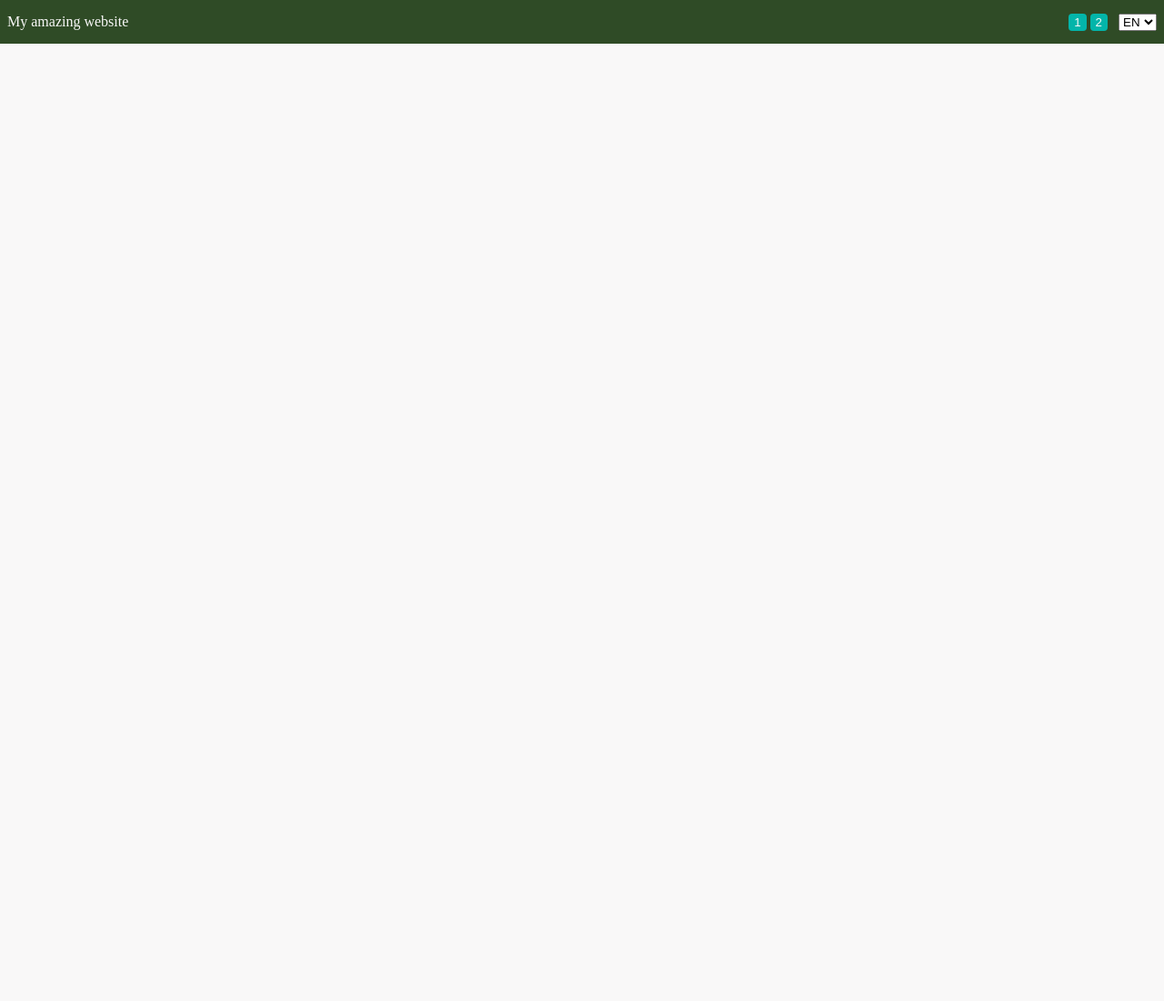
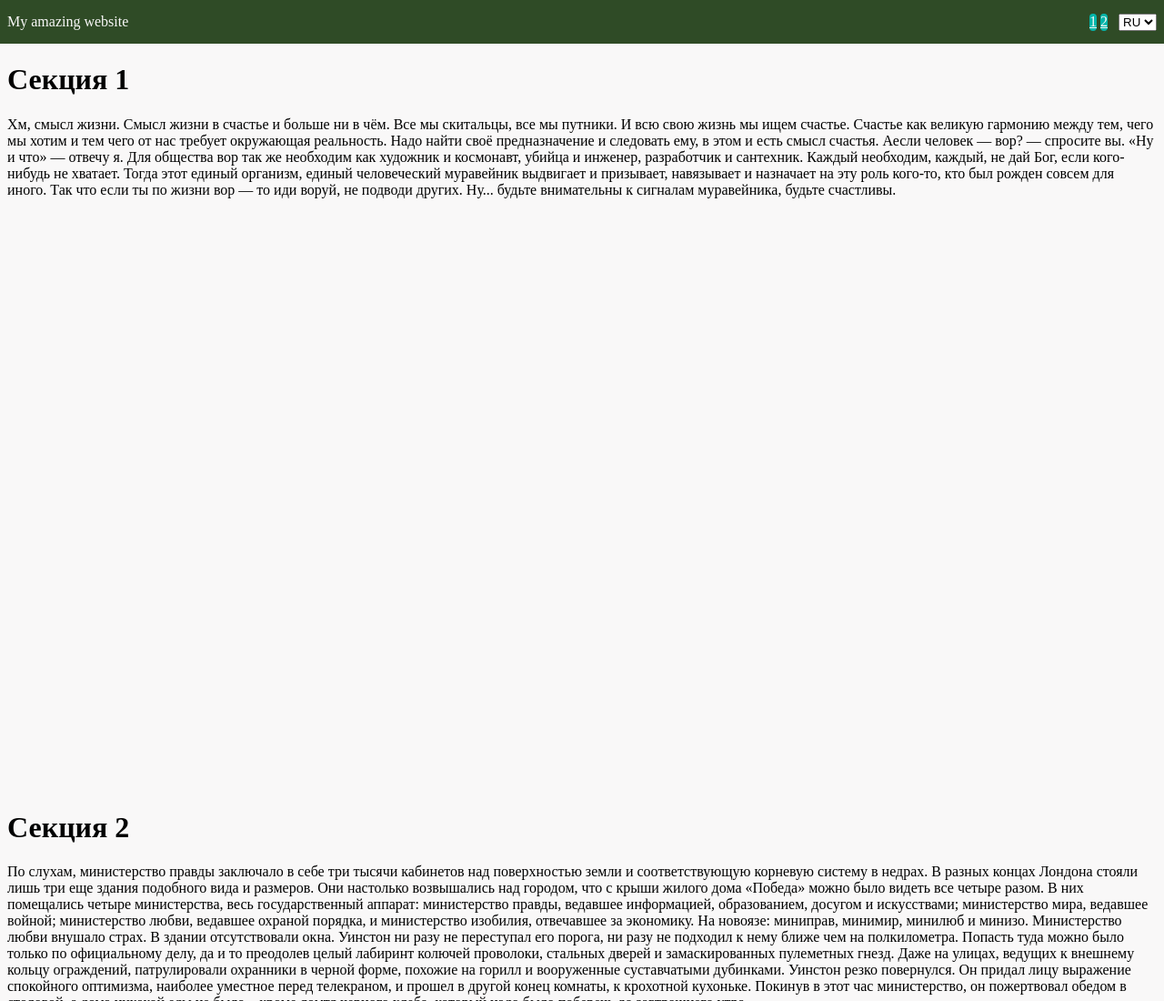
Before and after one commit to Moxxxem/GM_test_task, a Nuxt app: page / in a window 1280 px wide. Shown: the top 1100 px of the page at 91% size. Before the commit the page ends 800 px from the top, so only its background shows below. Built offline with nearby package versions, Linux system fonts and the light colour scheme.

Commit message:
add main page layout

```diff
--- a/app.vue
+++ b/app.vue
@@ -1,8 +1,15 @@
 <template>
   <div>
     <AppHeader />
+    <MainSection />
   </div>
 </template>
+
+<script>
+export default {
+
+}
+</script>
 
 <style>
 body {
--- a/components/AppHeader.vue
+++ b/components/AppHeader.vue
@@ -3,12 +3,12 @@
     <span class="header__title">My amazing website</span>
     <div class="actions header__actions">
       <div class="actions__buttons-group buttons-group">
-        <button class="buttons-group__anchor">1</button>
-        <button class="buttons-group__anchor">2</button>
+        <a href="#first-section" class="buttons-group__anchor">1</a>
+        <a href="#second-section" class="buttons-group__anchor">2</a>
       </div>
       <select class="actions__select">
+        <option>RU</option>
         <option>EN</option>
-        <option>RU</option>
         <option>LV</option>
       </select>
     </div>
@@ -20,6 +20,8 @@ export default {}
 </script>
 <style lang="scss">
 .header {
+  position: sticky;
+  top: 0;
   display: flex;
   justify-content: space-between;
   align-items: center;
--- /dev/null
+++ b/components/MainSection.vue
@@ -0,0 +1,46 @@
+<template>
+  <div class="container">
+    <div id="first-section" class="text-section">
+      <h1>Секция 1</h1>
+      <span>
+        Хм, смысл жизни. Смысл жизни в счастье и больше ни в чём. Все мы скитальцы, все мы путники. И всю свою
+        жизнь мы ищем счастье. Счастье как великую гармонию между тем, чего мы хотим и тем чего от нас требует
+        окружающая реальность. Надо найти своё предназначение и следовать ему, в этом и есть смысл счастья.
+        Аесли человек — вор? — спросите вы. «Ну и что» — отвечу я. Для общества вор так же необходим как
+        художник и космонавт, убийца и инженер, разработчик и сантехник. Каждый необходим, каждый, не дай Бог,
+        если кого-нибудь не хватает. Тогда этот единый организм, единый человеческий муравейник выдвигает и
+        призывает, навязывает и назначает на эту роль кого-то, кто был рожден совсем для иного. Так что если
+        ты по жизни вор — то иди воруй, не подводи других. Ну... будьте внимательны к сигналам муравейника,
+        будьте счастливы.
+      </span>
+    </div>
+    <div id="second-section" class="text-section">
+      <h1>Секция 2</h1>
+      <span>
+        По слухам, министерство правды заключало в себе три тысячи кабинетов над поверхностью земли и
+        соответствующую корневую систему в недрах. В разных концах Лондона стояли лишь три еще здания
+        подобного вида и размеров. Они настолько возвышались над городом, что с крыши жилого дома «Победа»
+        можно было видеть все четыре разом. В них помещались четыре министерства, весь государственный
+        аппарат: министерство правды, ведавшее информацией, образованием, досугом и искусствами; министерство
+        мира, ведавшее войной; министерство любви, ведавшее охраной порядка, и министерство изобилия,
+        отвечавшее за экономику. На новоязе: миниправ, минимир, минилюб и минизо. Министерство любви внушало
+        страх. В здании отсутствовали окна. Уинстон ни разу не переступал его порога, ни разу не подходил к
+        нему ближе чем на полкилометра. Попасть туда можно было только по официальному делу, да и то преодолев
+        целый лабиринт колючей проволоки, стальных дверей и замаскированных пулеметных гнезд. Даже на улицах,
+        ведущих к внешнему кольцу ограждений, патрулировали охранники в черной форме, похожие на горилл и
+        вооруженные суставчатыми дубинками. Уинстон резко повернулся. Он придал лицу выражение спокойного
+        оптимизма, наиболее уместное перед телекраном, и прошел в другой конец комнаты, к крохотной кухоньке.
+        Покинув в этот час министерство, он пожертвовал обедом в столовой, а дома никакой еды не было – кроме
+        ломтя черного хлеба, который надо было поберечь до завтрашнего утра.
+      </span>
+    </div>
+  </div>
+</template>
+<script>
+export default {}
+</script>
+<style lang="scss">
+.text-section {
+  min-height: 100vh;
+}
+</style>
```
